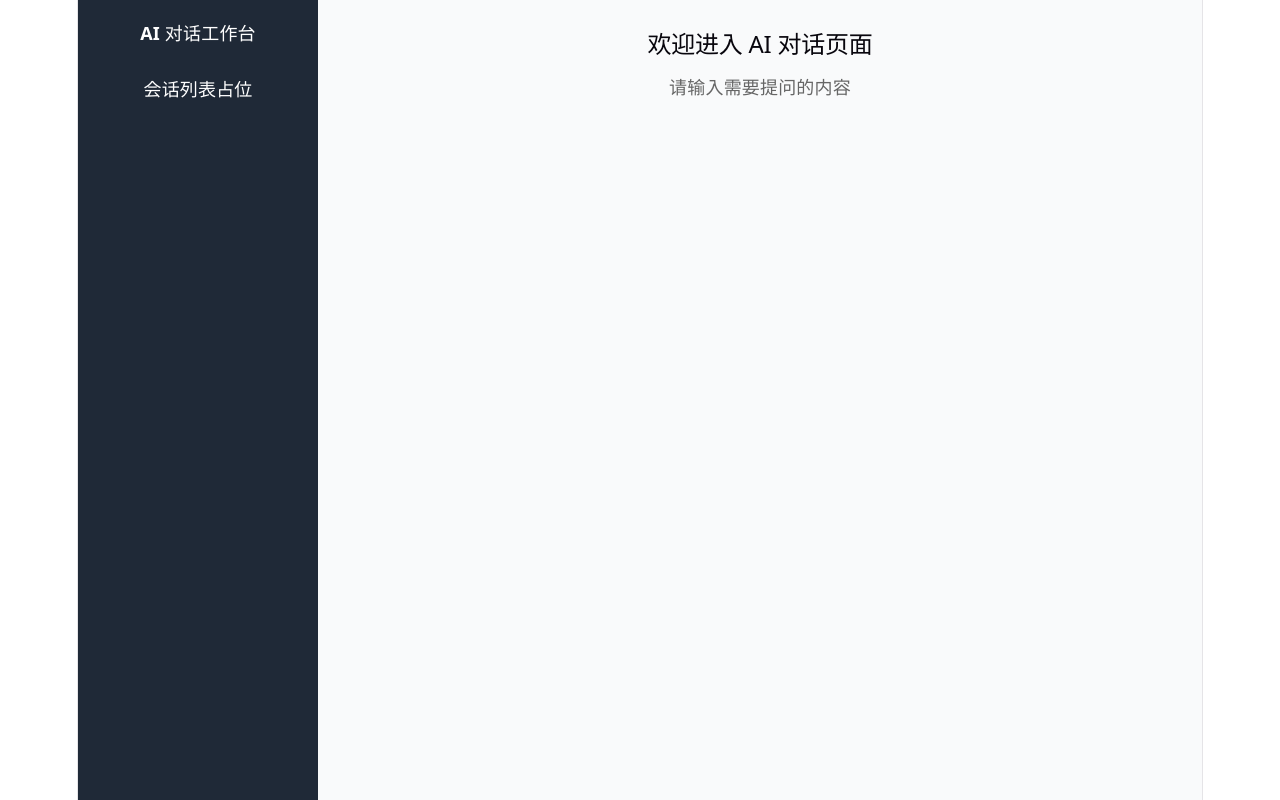
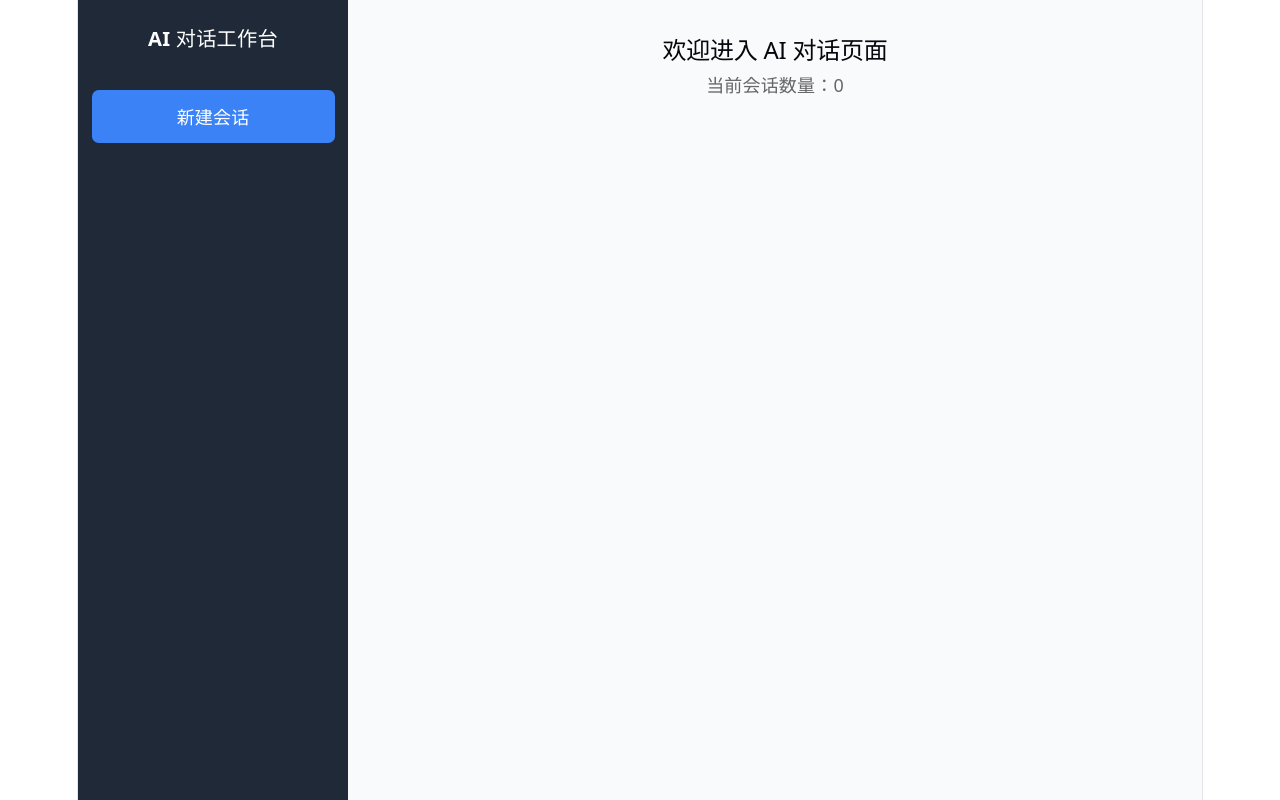
Before and after one commit to GuangTom/ai-chat-template, a React (Vite) app: page / in a window 1280 px wide. Built offline with nearby package versions, Linux system fonts and the light colour scheme.

Commit message:
feat: 实现 zustand 状态管理 & 会话 CRUD

```diff
--- a/package.json
+++ b/package.json
@@ -16,7 +16,8 @@
   "dependencies": {
     "react": "^19.2.5",
     "react-dom": "^19.2.5",
-    "react-router": "^7.15.0"
+    "react-router": "^7.15.0",
+    "zustand": "^5.0.13"
   },
   "devDependencies": {
     "@babel/core": "^7.29.0",
@@ -25,6 +26,7 @@
     "@commitlint/types": "^19.8.0",
     "@eslint/js": "^10.0.1",
     "@rolldown/plugin-babel": "^0.2.3",
+    "@tailwindcss/vite": "^4.3.0",
     "@types/babel__core": "^7.20.5",
     "@types/node": "^24.12.2",
     "@types/react": "^19.2.14",
@@ -42,6 +44,7 @@
     "eslint-plugin-react-refresh": "^0.5.2",
     "globals": "^17.5.0",
     "prettier": "^3.8.3",
+    "tailwindcss": "^4.3.0",
     "typescript": "~6.0.2",
     "typescript-eslint": "^8.58.2",
     "vite": "^8.0.10"
--- a/src/App.css
+++ /dev/null
@@ -1,38 +0,0 @@
-* {
-  margin: 0;
-  padding: 0;
-  box-sizing: border-box;
-}
-
-body {
-  font-family:
-    system-ui,
-    -apple-system,
-    sans-serif;
-}
-
-.layout-wrap {
-  display: flex;
-  height: 100vh;
-}
-
-/* 侧边栏 */
-.sidebar {
-  width: 240px;
-  background: #1f2937;
-  color: #fff;
-  padding: 20px 12px;
-}
-
-.sidebar-title {
-  font-size: 18px;
-  font-weight: bold;
-  margin-bottom: 30px;
-}
-
-/* 主内容区 */
-.main-content {
-  flex: 1;
-  background: #f9fafb;
-  padding: 30px;
-}
--- a/src/App.tsx
+++ b/src/App.tsx
@@ -1,18 +1,116 @@
-import './App.css'
+import { useEffect, useRef, useState } from 'react'
+import { useChatStore } from './store/useChatStore'
 
 export default function App() {
+  const { sessionList, addSession, deleteSession, editSessionTitle } =
+    useChatStore()
+
+  const [editingId, setEditingId] = useState<string | null>(null)
+  const [draftTitle, setDraftTitle] = useState('')
+
+  const inputRef = useRef<HTMLInputElement>(null)
+
+  useEffect(() => {
+    if (!editingId) {
+      return
+    }
+    inputRef.current?.focus()
+    inputRef.current?.select()
+  }, [editingId])
+
+  const startEditTitle = (id: string, currentTitle: string) => {
+    setEditingId(id)
+    setDraftTitle(currentTitle)
+  }
+
+  const cancelEditTitle = () => {
+    setEditingId(null)
+    setDraftTitle('')
+  }
+
+  const commitEditTitle = (id: string) => {
+    const nextTitle = draftTitle.trim()
+
+    if (!nextTitle) {
+      cancelEditTitle()
+      return
+    }
+
+    editSessionTitle(id, nextTitle)
+    cancelEditTitle()
+  }
+
   return (
-    <div className="layout-wrap">
+    <div className="layout-wrap flex h-screen">
       {/* 侧边栏 */}
-      <aside className="sidebar">
-        <div className="sidebar-title">AI 对话工作台</div>
-        <div>会话列表占位</div>
+      <aside className="sidebar w-60 bg-[#1f2937] text-white px-3 py-5">
+        <div className="sidebar-title text-lg font-bold mb-8">
+          AI 对话工作台
+        </div>
+
+        <button
+          onClick={() => addSession()}
+          className="new-session-btn w-full px-2 py-3 bg-[#3b82f6] text-white rounded-md cursor-pointer mb-4"
+        >
+          新建会话
+        </button>
+
+        {/* 会话列表 */}
+        <div className="session-list flex flex-col gap-2">
+          {sessionList.map(item => (
+            <div
+              key={item.id}
+              className="session-item p-2.5 bg-[#374151] rounded-md flex items-center gap-2"
+            >
+              {editingId === item.id ? (
+                <input
+                  ref={inputRef}
+                  type="text"
+                  value={draftTitle}
+                  onChange={e => setDraftTitle(e.target.value)}
+                  onBlur={() => commitEditTitle(item.id)}
+                  onKeyDown={e => {
+                    if (e.key === 'Enter') {
+                      commitEditTitle(item.id)
+                    }
+                    if (e.key === 'Escape') {
+                      cancelEditTitle()
+                    }
+                  }}
+                  className="session-title-input flex-1 min-w-0 px-2 py-1 rounded-md text-sm text-[#111827] bg-white outline-none"
+                />
+              ) : (
+                <span className="session-title text-sm flex-1 min-w-0 truncate">
+                  {item.title}
+                </span>
+              )}
+
+              {editingId === item.id ? null : (
+                <button
+                  onClick={() => startEditTitle(item.id, item.title)}
+                  className="edit-btn bg-transparent border-0 text-[#3b82f6] cursor-pointer shrink-0"
+                >
+                  编辑
+                </button>
+              )}
+
+              {/* 删除会话 */}
+              <button
+                onClick={() => deleteSession(item.id)}
+                className="delete-btn bg-transparent border-0 text-[#ef4444] cursor-pointer shrink-0"
+              >
+                删除
+              </button>
+            </div>
+          ))}
+        </div>
       </aside>
 
       {/* 主内容区 */}
-      <main className="main-content">
+      <main className="main-content flex-1 bg-[#f9fafb] p-8">
         <h2>欢迎进入 AI 对话页面</h2>
-        <p style={{ marginTop: 16, color: '#666' }}>请输入需要提问的内容</p>
+
+        <p className="mt-2 text-[#666]">当前会话数量：{sessionList.length}</p>
       </main>
     </div>
   )
--- a/src/index.css
+++ b/src/index.css
@@ -1,3 +1,5 @@
+@import "tailwindcss";
+
 :root {
   --text: #6b6375;
   --text-h: #08060d;
--- /dev/null
+++ b/src/store/useChatStore.ts
@@ -0,0 +1,79 @@
+import { create } from 'zustand'
+
+/** 会话类型 */
+type Session = {
+  /** 会话 ID */
+  id: string
+  /** 会话标题 */
+  title: string
+  /** 会话创建时间 */
+  createTime: number
+}
+
+/** 会话仓库类型 */
+type SessionStore = {
+  /** 会话列表 */
+  sessionList: Session[]
+  /** 新增会话 */
+  addSession: (title?: string) => void
+  /** 删除会话 */
+  deleteSession: (id: string) => void
+  /** 编辑会话标题 */
+  editSessionTitle: (id: string, title: string) => void
+}
+
+export const useChatStore = create<SessionStore>(set => ({
+  sessionList: [],
+
+  addSession: (title = 'New Session') => {
+    set(state => ({
+      sessionList: [
+        {
+          id: Date.now().toString(),
+          title,
+          createTime: Date.now()
+        },
+        ...state.sessionList
+      ]
+    }))
+  },
+
+  editSessionTitle: (id: string, title: string) => {
+    set(state => {
+      const index = state.sessionList.findIndex(item => item.id === id)
+
+      if (index === -1) {
+        return state
+      }
+
+      const target = state.sessionList[index]
+
+      if (target.title === title) {
+        return state
+      }
+
+      const nextList = state.sessionList.slice()
+
+      nextList[index] = { ...target, title }
+
+      return { sessionList: nextList }
+    })
+  },
+
+  deleteSession: id => {
+    set(state => {
+      const index = state.sessionList.findIndex(item => item.id === id)
+
+      if (index === -1) {
+        return state
+      }
+
+      return {
+        sessionList: [
+          ...state.sessionList.slice(0, index),
+          ...state.sessionList.slice(index + 1)
+        ]
+      }
+    })
+  }
+}))
--- a/vite.config.ts
+++ b/vite.config.ts
@@ -3,6 +3,7 @@ import babel from '@rolldown/plugin-babel'
 import { codeInspectorPlugin } from 'code-inspector-plugin'
 import { defineConfig } from 'vite'
 import path from 'path'
+import tailwindcss from '@tailwindcss/vite'
 
 // https://vite.dev/config/
 export default defineConfig({
@@ -18,6 +19,7 @@ export default defineConfig({
       hideConsole: true
     }),
     react(),
+    tailwindcss(),
     babel({ presets: [reactCompilerPreset()] })
   ],
   resolve: {
@@ -27,6 +29,6 @@ export default defineConfig({
   },
   server: {
     host: true,
-    port: 6000
+    port: 8000
   }
 })
```
Also changed, not shown: 1 other file (tests, documents, lock files or other folders).
